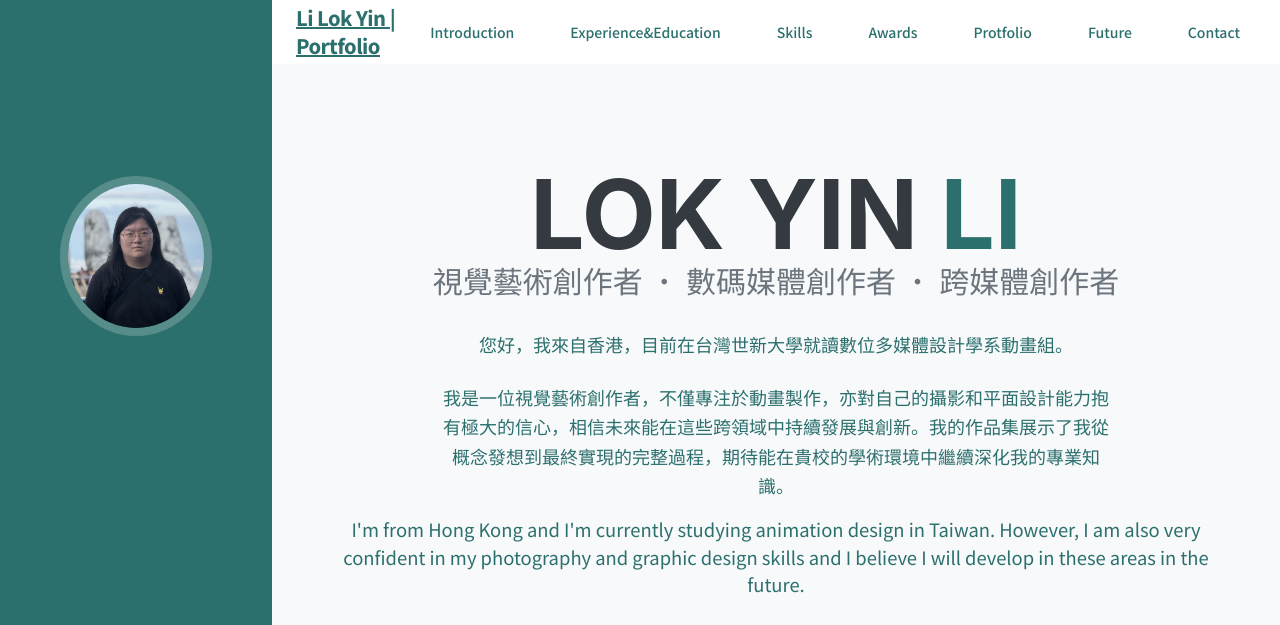
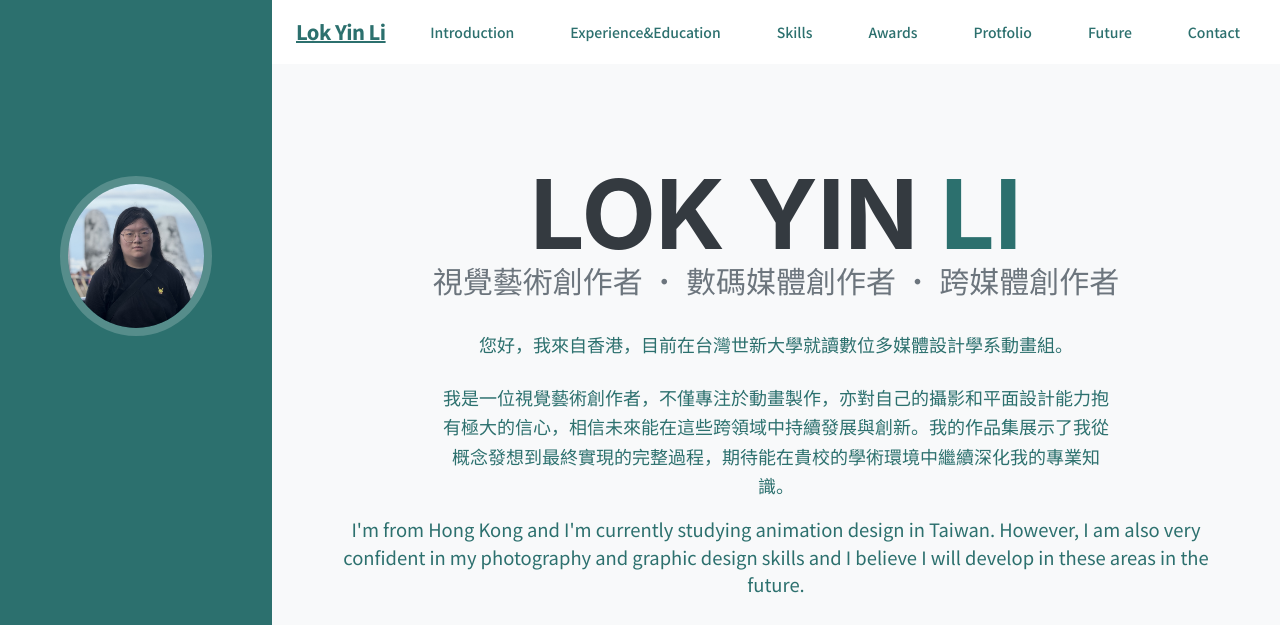
Before and after one commit to LiLokYin/LiLokYin.github.io, a plain HTML site: page index.html in a window 1280 px wide. Shown: the top 625 px of the page. Drawn offline with nearby package versions, Linux system fonts and the light colour scheme; a web font is replaced by a local one.

Commit message:
Update index.html

```diff
--- a/index.html
+++ b/index.html
@@ -64,7 +64,7 @@
         <nav class="max-w-7xl mx-auto px-4 sm:px-6 lg:px-8 flex justify-between items-center h-16">
             <!-- Logo/名稱 -->
             <a href="#hero" class="text-xl font-extrabold tracking-tight text-primary hover:text-secondary transition duration-150">
-                Li Lok Yin | Portfolio
+                Lok Yin Li
             </a>
                         <!-- 導航連結 (桌面版) -->
             <div class="hidden md:flex space-x-6 text-sm font-medium">
```
